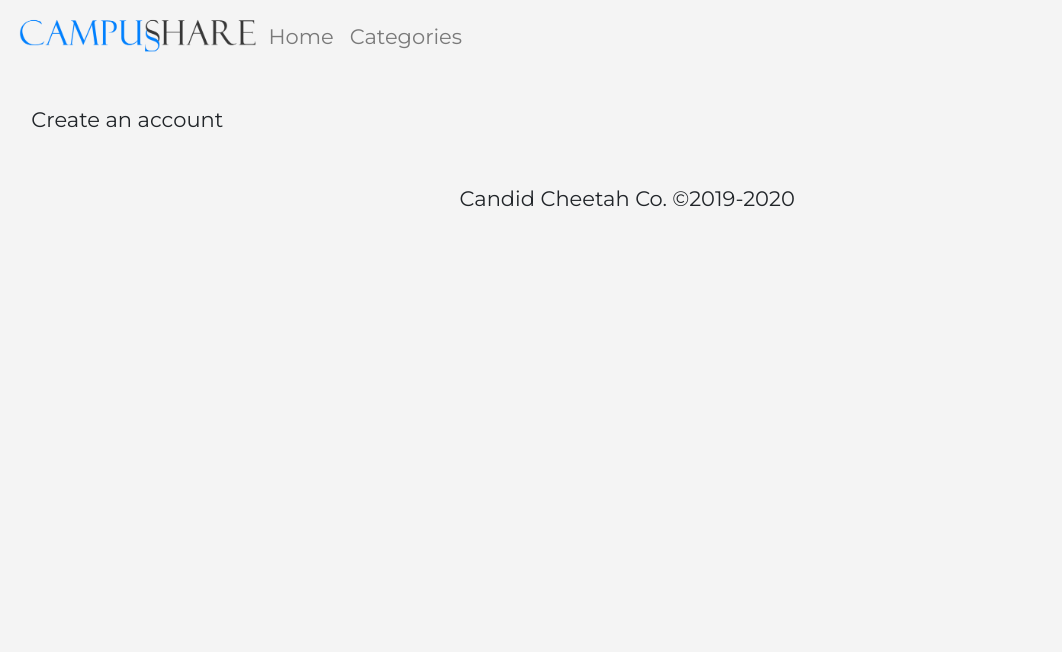
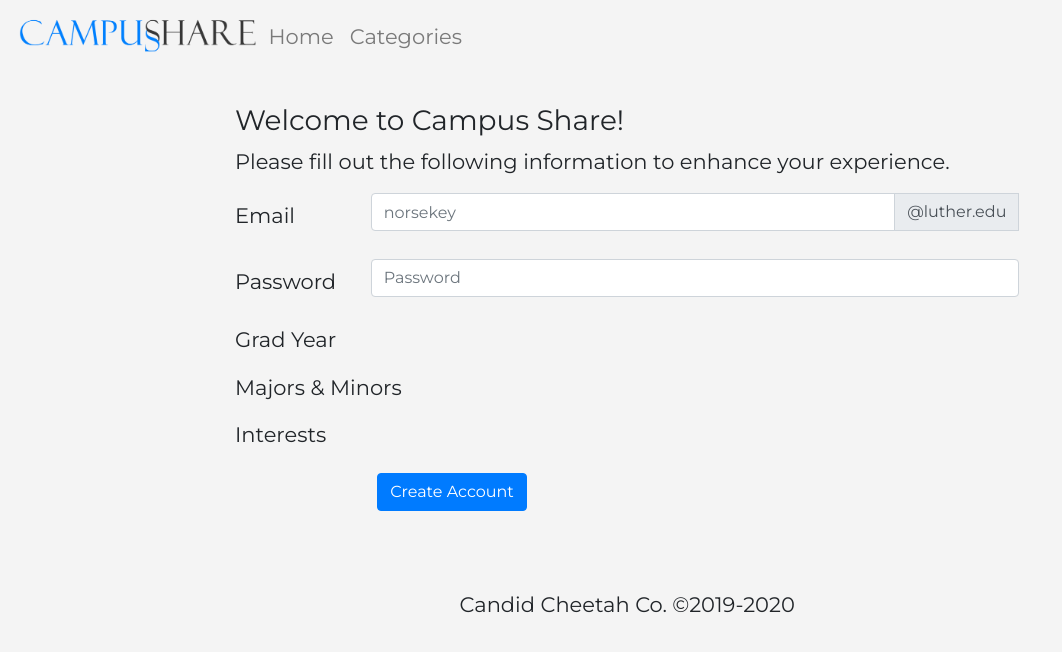
Before and after one commit to massifaqiri/SeniorProjectFrontend, a React (Create React App) app: page /createaccount in a window 1280 px wide. Shown: the top 652 px of the page, without its empty margins (0-1062 px from the left). Built offline with nearby package versions, Linux system fonts and the light colour scheme.

Commit message:
Phase 2: Adding connection to DB
Still working out some errors with verifying whether or not users are in the database when creating an account -- page is refreshing unexpectedly on submit.

```diff
--- a/src/components/CreateAccount.jsx
+++ b/src/components/CreateAccount.jsx
@@ -1,13 +1,62 @@
 import React from 'react';
+import { Button, Col, Form, InputGroup, Row } from 'react-bootstrap';
 
 class CreateAccount extends React.Component {
 
     // Verify email DNE in DB
+    verifyEmail = async (event) => {
+        event.preventDefault();
+        let email = this.refs.email;
+        let rv = await fetch(`${global.backendURL}/query`, {
+            method: "POST",
+            headers: { "Content-Type": "application/json"},
+            body: JSON.stringify({
+                query: `SELECT * FROM Users WHERE email=${email}`,
+            })
+        });
+        console.log(rv);
+    }
 
-    // Render Form to take email & password
+    // Render Form to take email, password, and user info
     render() {
         return (
-            <p>Create an account</p>
+            <div className="row justify-content-center">
+                <Col sm={12} md={10} lg={8}>
+                    <Form>
+                        <h3>Welcome to Campus Share!</h3>
+                        <p>Please fill out the following information to enhance your experience.</p>
+                    <Form.Group as={Row} ref="email">
+                        <Form.Label column sm={2}>Email</Form.Label>
+                        <Col sm={10} md={10} lg={10}>
+                            <InputGroup>
+                                <Form.Control type="text" placeholder="norsekey" required />
+                                    <InputGroup.Append>
+                                        <InputGroup.Text id="inputGroupAppend">@luther.edu</InputGroup.Text>
+                                    </InputGroup.Append>
+                                {/* Add @luther.edu ending */}
+                                <Form.Control.Feedback type="invalid">
+                                Please use your valid luther.edu email.
+                                </Form.Control.Feedback>
+                            </InputGroup>
+                        </Col>
+                    </Form.Group>
+                    <Form.Group as={Row} controlId="password">
+                        <Form.Label column sm={2}>Password</Form.Label>
+                        <Col sm={10} md={10} lg={10}>
+                            <Form.Control type="password" placeholder="Password" />
+                        </Col>
+                    </Form.Group>
+                    <p>Grad Year</p>
+                    <p>Majors & Minors</p>
+                    <p>Interests</p>
+                    <Form.Group as={Row}>
+                        <Col sm={{span: 10, offset:2}}>
+                            <Button variant="primary" type="submit">Create Account</Button>
+                        </Col>
+                    </Form.Group>
+            </Form>
+                </Col>
+            </div>
         )
     }
 }
--- a/src/components/Home.jsx
+++ b/src/components/Home.jsx
@@ -13,7 +13,7 @@ class Home extends React.Component {
                 <ControlledCarousel id="slideshow"/>
                 <div class="text-center">
                     <a href="/signin"><Button variant="success">Sign In</Button></a>
-                    <Button variant="secondary">Create Account</Button>
+                    <a href="/createaccount"><Button variant="secondary">Create Account</Button></a>
                 </div>
             </div>
         );
--- a/src/components/SignIn.jsx
+++ b/src/components/SignIn.jsx
@@ -3,6 +3,13 @@ import { Button, Col, Form, InputGroup, Row } from 'react-bootstrap';
 import './SignIn.css';
 
 class SignIn extends React.Component {
+
+    constructor(props){
+        super(props);
+        this.verify = this.verify.bind(this);
+        this.verifyPassword = this.verifyPassword.bind(this);
+        this.verifyUsername = this.verifyUsername.bind(this);
+    }
 
     // check username exists
     verifyUsername() {
@@ -12,6 +19,12 @@ class SignIn extends React.Component {
     // check password is correct
     verifyPassword() {
         // fetch()...
+    }
+
+    verify() {
+        console.log("Verifying Login Info!")
+        // this.verifyUsername();
+        // this.verifyPassword();
     }
 
     // Render Form to take username & password
@@ -55,10 +68,9 @@ class SignIn extends React.Component {
                         </Form.Group>
                         <Form.Group as={Row}>
                             <Col sm={{span: 10, offset:2}}>
-                        <Button variant="primary" type="submit">Sign In</Button>
+                                <Button variant="primary" type="button" onClick={this.verify}>Sign In</Button>
                             </Col>
                         </Form.Group>
-
                     </Form>
                 </Col>
             </div>
--- a/src/index.js
+++ b/src/index.js
@@ -4,6 +4,9 @@ import './index.css';
 import App from './components/App';
 import * as serviceWorker from './serviceWorker';
 import { BrowserRouter as Router } from 'react-router-dom';
+
+// Use this reference anytime the backend is needed
+global.backendURL = "http://campus-share-backend.us-east-2.elasticbeanstalk.com";
 
 ReactDOM.render(
     <Router>
```
Also changed, not shown: src/components/App.js (+10 -4 lines). Lines whose indentation alone changed are shown as unchanged.
